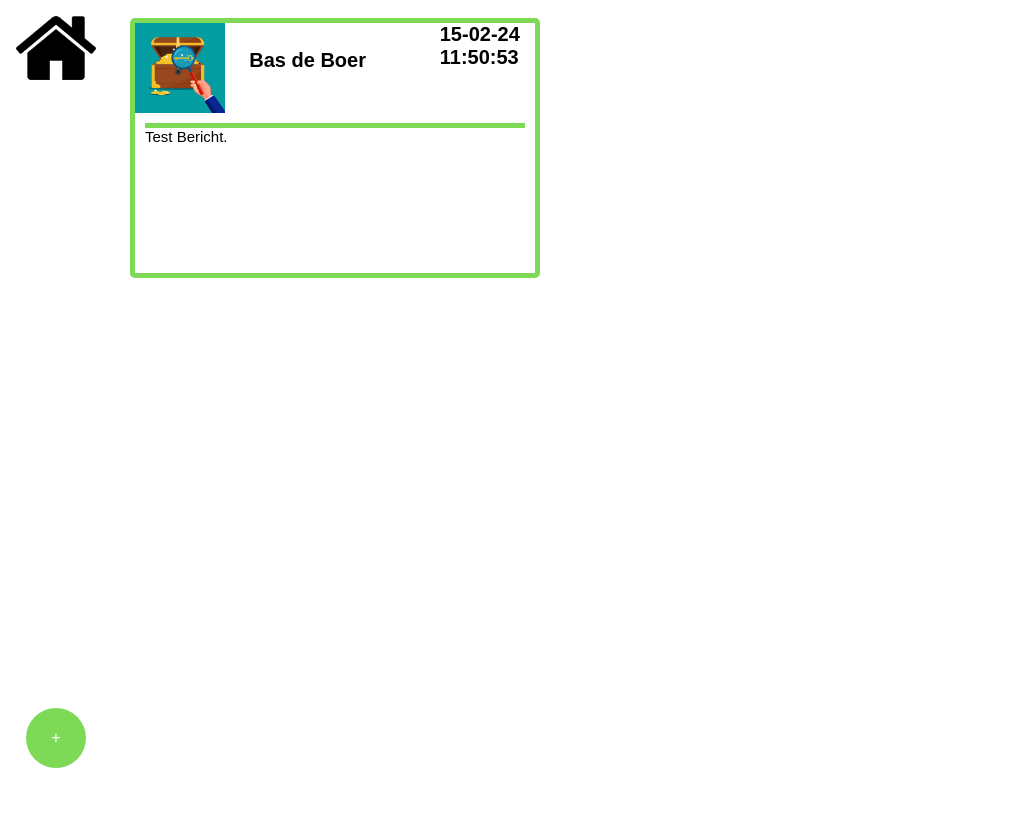
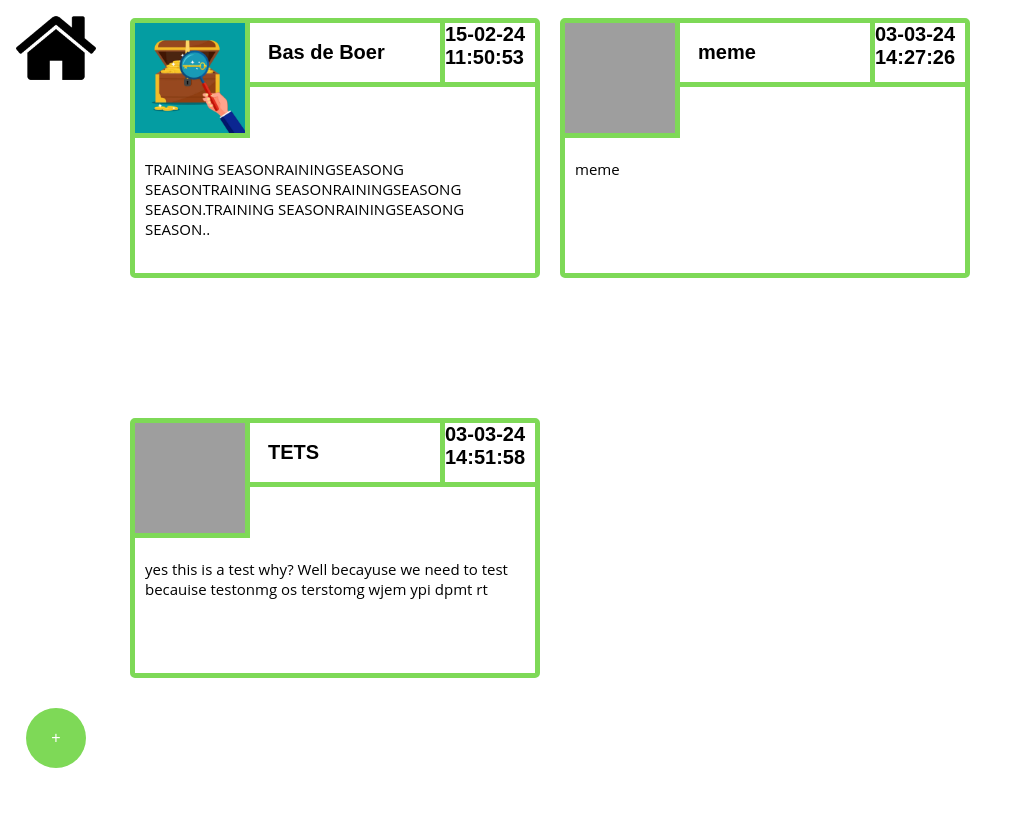
Before and after one commit to 589180/GastenBoek, a PHP site: page / in a window 1280 px wide. Shown: the whole page, without its empty margins (0-1017 px from the left). Run offline with PHP 8.4, Linux system fonts and the light colour scheme; grey boxes are pictures that could not be loaded.

Commit message:
Final Style changes

```diff
--- a/gast.css
+++ b/gast.css
@@ -1,7 +1,7 @@
 
 .Bericht {  display: grid;
-    grid-template-columns: 1fr 0.2fr 2fr 1fr;
-    grid-template-rows: 1fr 0.2fr 1fr 1.8fr;
+    grid-template-columns: 1fr 0fr 2fr 1fr;
+    grid-template-rows: -3fr 0.2fr 0.2fr 2fr;
     grid-auto-columns: 1fr;
     grid-auto-rows: 1fr;
     gap: 0px 0px;
@@ -21,7 +21,15 @@
       border-width: 5px;
   }
 
-  .Image { grid-area: Image; }
+  .Image { grid-area: Image;
+    border-color: #7ED957;
+    border-style: solid;
+    border-width: 5px;
+    border-right: 5px solid #7ED957;
+    border-top: none;
+    border-bottom: 5px solid #7ED957;
+    border-left: none;
+}
 
   .Date { grid-area: Date;
     font-size: 15px;
@@ -31,6 +39,8 @@
   .Message { grid-area: Message;
 
     margin: 10px;
+    font-size: 15px;
+    font-family: 'Open Sans', sans-serif;
 }
 .example::-webkit-scrollbar {
     display: none;
@@ -221,35 +231,33 @@ button[type="submit"] {
 }
 
 #BerichtImg {
-    height: 90px;
-    width: 90px;
+    height: 110px;
+    width: 110px;
+
 
 }
 
 .Image {
-    height: 90px;
-    width: 90px;
+    height: 110px;
+    width: 110px;
+
 }
 
-.Message {
-    margin-top: 5%;
-    margin-left: 5%;
-    font-size: 15px;
-    font-family: Arial, Helvetica, sans-serif;
-    border-top: #7ED957;
-    border-width: 5px;
-    border-style: solid;
-    border-left: none;
-    border-bottom: none;
-    border-right: none;
-}
 
 .name {
 display: flex;
 justify-content: space-between;
-align-items: center;
+align-self: center;
 font-size: 20px;
 font-weight: bold;
+border-color: #7ED957;
+border-style: solid;
+border-width: 5px;
+border-right: none;
+border-top: none;
+border-bottom: 5px solid #7ED957;
+border-left: none;
+padding: 18px
 }
 
 .date {
@@ -257,11 +265,15 @@ font-weight: bold;
     font-weight: bold;
     justify-content: right;
     align-items: right;
+    border-color: #7ED957;
+    border-style: solid;
+    border-width: 5px;
+    border-right: none;
+    border-top: none;
+    border-bottom: 5px solid #7ED957;
+    border-left: 5px solid #7ED957;
 }
 
-.Message {
-    margin: 10px;
-}
 
 @media only screen and (max-width: 600px) {
 .container {  display: grid;
@@ -327,8 +339,8 @@ font-weight: bold;
 #BerichtImg {
     height: 90px;
     width: 90px;
-    border-right: 2px;
-    border-bottom: 2px;
+    border-right: 5px;
+    border-bottom: 5px;
     border-color: #7ED957;
     border-style: solid;
     border-left: none;
--- a/messages.json
+++ b/messages.json
@@ -1,9 +1,20 @@
 [
     {
         "name": "Bas de Boer",
-        "message": "Test Bericht.",
+        "message": "TRAINING SEASONRAININGSEASONG SEASONTRAINING SEASONRAININGSEASONG SEASON.TRAINING SEASONRAININGSEASONG SEASON..",
         "time": 1707997853,
         "image": "uploads\/shchat.jpg"
+    },
+    {
+        "name": "meme",
+        "message": "meme",
+        "time": 1709476046,
+        "image": "uploads\/"
+    },
+    {
+        "name": "TETS",
+        "message": "yes this is a test why? Well becayuse we need to test becauise testonmg os terstomg wjem ypi dpmt rt",
+        "time": 1709477518,
+        "image": "uploads\/"
     }
-
 ]
--- a/script.js
+++ b/script.js
@@ -9,7 +9,7 @@ function closeOverlay() {
 document.getElementById("plusButton").addEventListener("click", openOverlay);
 
 function limitTextarea(element) {
-    if (element.value.length > 200) {
+    if (element.value.length > 400) {
         element.value = element.value.substring(0, 100);
     }
 }
```
